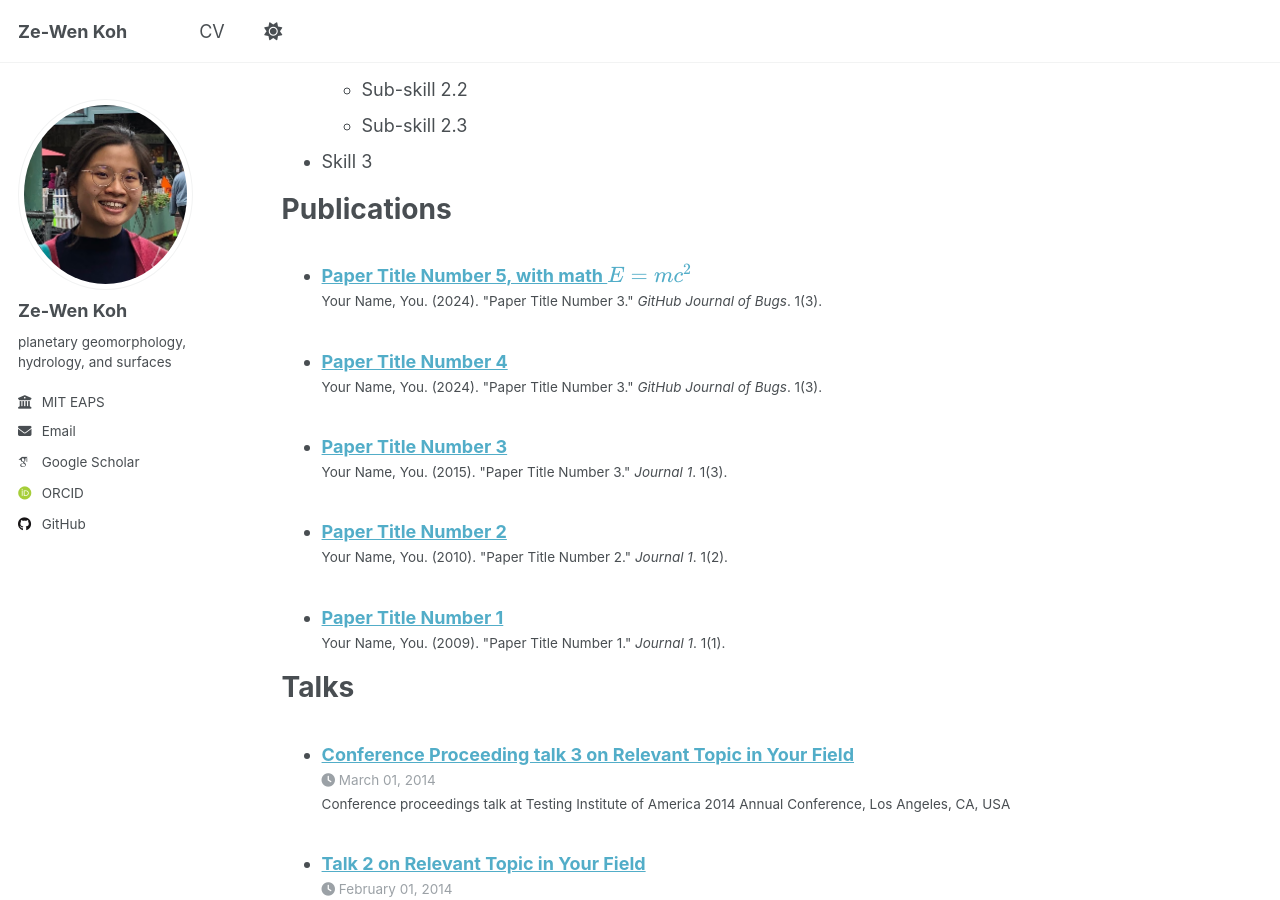
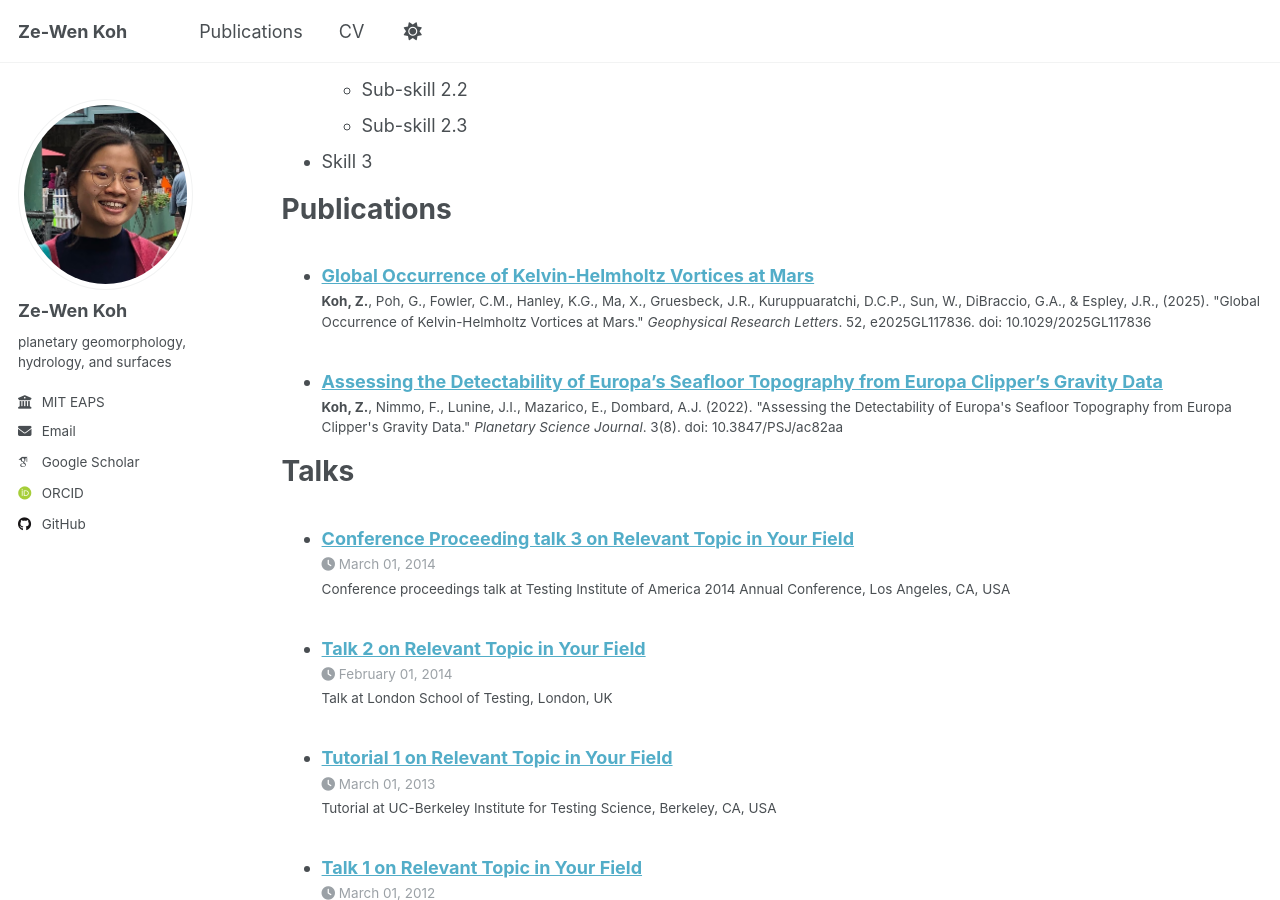
Before and after one commit to kohzewen/kohzewen.github.io, a Jekyll site: the page built from _pages/cv.md, in a window 1280 px wide and 900 px high, scrolled down 887 px. Built offline with Jekyll 4.4.1, drawn with Linux system fonts in a browser that asks for light colours; some web fonts are replaced.

Commit message:
added publications page

```diff
--- a/_data/navigation.yml
+++ b/_data/navigation.yml
@@ -8,8 +8,8 @@
 #      Markdown formatted page while the second is generated using JSON.
 
 main:
-  # - title: "Publications"
-  #   url: /publications/
+  - title: "Publications"
+    url: /publications/
 
   # - title: "Talks"
   #   url: /talks/
--- a/_pages/publications.html
+++ b/_pages/publications.html
@@ -6,7 +6,7 @@ author_profile: true
 ---
 
 {% if site.author.googlescholar %}
-  <div class="wordwrap">You can also find my articles on <a href="{{site.author.googlescholar}}">my Google Scholar profile</a>.</div>
+  <div class="wordwrap">You can also find my work on <a href="{{site.author.googlescholar}}">my Google Scholar profile</a>.</div>
 {% endif %}
 
 {% include base_path %}
--- a/_publications/2009-10-01-paper-title-number-1.md
+++ /dev/null
@@ -1,14 +0,0 @@
----
-title: "Paper Title Number 1"
-collection: publications
-category: manuscripts
-permalink: /publication/2009-10-01-paper-title-number-1
-excerpt: 'This paper is about the number 1. The number 2 is left for future work.'
-date: 2009-10-01
-venue: 'Journal 1'
-slidesurl: 'http://academicpages.github.io/files/slides1.pdf'
-paperurl: 'http://academicpages.github.io/files/paper1.pdf'
-bibtexurl: 'http://academicpages.github.io/files/bibtex1.bib'
-citation: 'Your Name, You. (2009). &quot;Paper Title Number 1.&quot; <i>Journal 1</i>. 1(1).'
----
-The contents above will be part of a list of publications, if the user clicks the link for the publication than the contents of section will be rendered as a full page, allowing you to provide more information about the paper for the reader. When publications are displayed as a single page, the contents of the above "citation" field will automatically be included below this section in a smaller font.
--- a/_publications/2010-10-01-paper-title-number-2.md
+++ /dev/null
@@ -1,14 +0,0 @@
----
-title: "Paper Title Number 2"
-collection: publications
-category: manuscripts
-permalink: /publication/2010-10-01-paper-title-number-2
-excerpt: 'This paper is about the number 2. The number 3 is left for future work.'
-date: 2010-10-01
-venue: 'Journal 1'
-slidesurl: 'http://academicpages.github.io/files/slides2.pdf'
-paperurl: 'http://academicpages.github.io/files/paper2.pdf'
-citation: 'Your Name, You. (2010). &quot;Paper Title Number 2.&quot; <i>Journal 1</i>. 1(2).'
----
-
-The contents above will be part of a list of publications, if the user clicks the link for the publication than the contents of section will be rendered as a full page, allowing you to provide more information about the paper for the reader. When publications are displayed as a single page, the contents of the above "citation" field will automatically be included below this section in a smaller font.
--- a/_publications/2015-10-01-paper-title-number-3.md
+++ /dev/null
@@ -1,14 +0,0 @@
----
-title: "Paper Title Number 3"
-collection: publications
-category: manuscripts
-permalink: /publication/2015-10-01-paper-title-number-3
-excerpt: 'This paper is about the number 3. The number 4 is left for future work.'
-date: 2015-10-01
-venue: 'Journal 1'
-slidesurl: 'http://academicpages.github.io/files/slides3.pdf'
-paperurl: 'http://academicpages.github.io/files/paper3.pdf'
-citation: 'Your Name, You. (2015). &quot;Paper Title Number 3.&quot; <i>Journal 1</i>. 1(3).'
----
-
-The contents above will be part of a list of publications, if the user clicks the link for the publication than the contents of section will be rendered as a full page, allowing you to provide more information about the paper for the reader. When publications are displayed as a single page, the contents of the above "citation" field will automatically be included below this section in a smaller font.
--- /dev/null
+++ b/_publications/2022-08-19-europa.md
@@ -0,0 +1,11 @@
+---
+title: "Assessing the Detectability of Europa’s Seafloor Topography from Europa Clipper’s Gravity Data"
+collection: publications
+category: manuscripts
+permalink: 'https://iopscience.iop.org/article/10.3847/PSJ/ac82aa'
+excerpt: "<img src='/figs/psjfig1.jpg'></br><img src='/figs/psjfig3.jpg'><img src='/figs/psjfig2.jpg'>"
+date: 2022-08-19
+venue: 'Planetary Science Journal'
+citation: "<b>Koh, Z.</b>, Nimmo, F., Lunine, J.I., Mazarico, E., Dombard, A.J. (2022). &quot;Assessing the Detectability of Europa's Seafloor Topography from Europa Clipper's Gravity Data.&quot; <i>Planetary Science Journal</i>. 3(8). doi: 10.3847/PSJ/ac82aa"
+---
+The contents above will be part of a list of publications, if the user clicks the link for the publication than the contents of section will be rendered as a full page, allowing you to provide more information about the paper for the reader. When publications are displayed as a single page, the contents of the above "citation" field will automatically be included below this section in a smaller font.
--- a/_publications/2025-06-08-paper-title-number-5.md
+++ b/_publications/2025-06-08-paper-title-number-5.md
@@ -1,13 +1,12 @@
 ---
-title: "Paper Title Number 5, with math $$E=mc^2$$"
+title: "Global Occurrence of Kelvin-Helmholtz Vortices at Mars"
 collection: publications
-category: conferences
-permalink: /publication/2024-02-17-paper-title-number-4
-excerpt: 'This paper is about a famous math equation, $$E=mc^2$$'
-date: 2024-02-17
-venue: 'GitHub Journal of Bugs'
-paperurl: 'http://academicpages.github.io/files/paper3.pdf'
-citation: 'Your Name, You. (2024). &quot;Paper Title Number 3.&quot; <i>GitHub Journal of Bugs</i>. 1(3).'
+category: manuscripts
+permalink: 'http://dx.doi.org/10.1029/2025GL117836'
+excerpt: ''
+date: 2025-11-21
+venue: 'Geophysical Research Letters'
+citation: '<b>Koh, Z.</b>, Poh, G., Fowler, C.M., Hanley, K.G., Ma, X., Gruesbeck, J.R., Kuruppuaratchi, D.C.P., Sun, W., DiBraccio, G.A., & Espley, J.R., (2025). &quot;Global Occurrence of Kelvin-Helmholtz Vortices at Mars.&quot; <i>Geophysical Research Letters</i>. 52, e2025GL117836. doi: 10.1029/2025GL117836'
 ---
 
 Using [MathJax](https://www.mathjax.org/) in the description is supported - $$E=mc^2$$ - however, the use must be mindful that the default delimiters are `$$...$$` and `\\[...\\]` which differs from the `$...$` that is typically expected.
```
Also changed, not shown: _publications/2024-02-17-paper-title-number-4.md (deleted, +0 -13 lines), figs/psjfig1.jpg (added), figs/psjfig2.jpg (added), figs/psjfig3.jpg (added), 6 other files.
